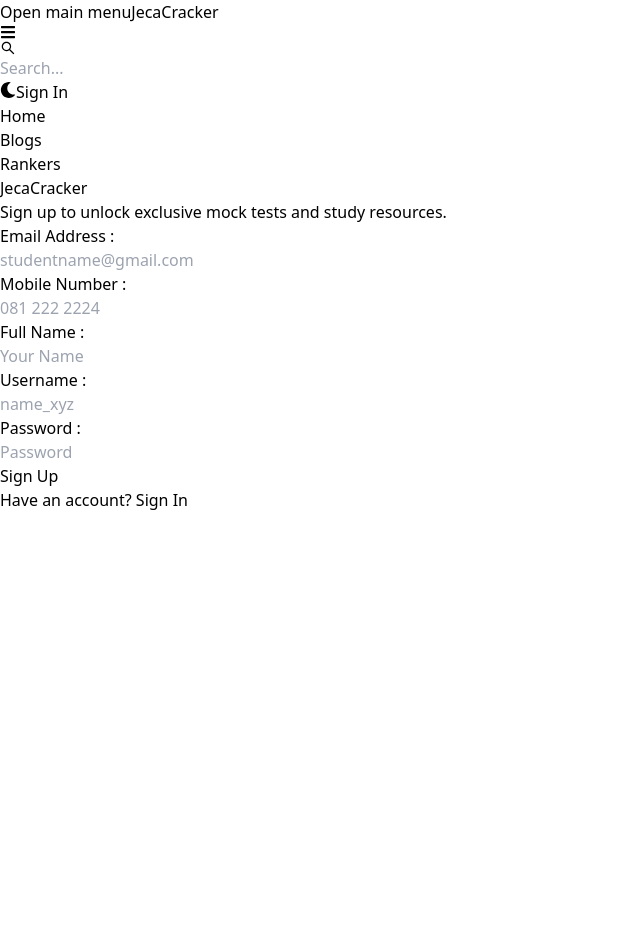
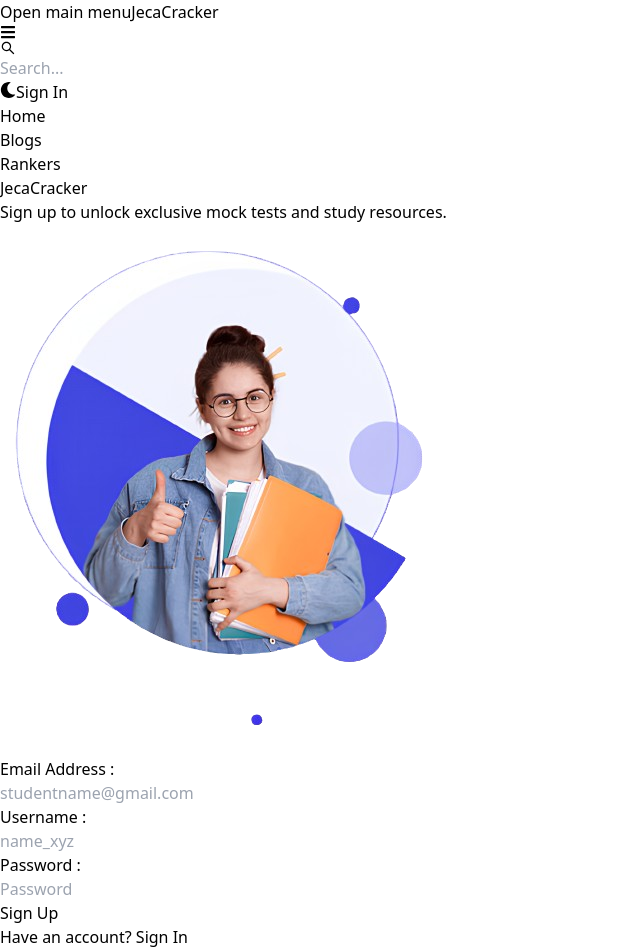
Before and after one commit to RajeshVerma1612/Mern, a React (Vite) app in the folder frontend/: page /signup in a window 1280 px wide. Shown: the whole page, without its empty margins (0-640 px from the left). Before the commit the page ends 800 px from the top, so only its background shows below. Built offline with nearby package versions, Linux system fonts and the light colour scheme.

Commit message:
add functionality to the sign up page

```diff
--- a/frontend/src/pages/SignUp.jsx
+++ b/frontend/src/pages/SignUp.jsx
@@ -1,32 +1,91 @@
-import { Button, Label, TextInput } from 'flowbite-react';
-import React from 'react'
-import { Link } from 'react-router-dom';
+import { Alert, Button, Label, Spinner, TextInput } from 'flowbite-react';
+import { set } from 'mongoose';
+import { useState } from 'react';
+import { Link,useNavigate } from 'react-router-dom';
+
 
 function SignUp() {
+  const [formData, setFormData] = useState({});
+  const [loading, setLoading] = useState(false);
+  const [errorMessage, setErrorMessage] = useState(null);
+  const navigate=useNavigate();
+
+  const handleChange = (e) => {
+    setFormData({ ...formData, [e.target.id]: e.target.value.trim() });
+  }
+
+
+  const handleSubmit = async (e) => {
+    e.preventDefault();
+    if (!formData.username || !formData.email || !formData.password) {
+      return setErrorMessage('Please fill out all fields.');
+    }
+    try {
+      setLoading(true);
+      setErrorMessage(null);
+      const res = await fetch('/api/auth/signup', {
+        method: 'POST',
+        headers: { 'Content-Type': 'application/json' },
+        body: JSON.stringify(formData),
+      });
+      const data = await res.json();
+      if(data.success===false){
+        setLoading(false);
+        return setErrorMessage(data.message);
+      }
+      setLoading(false);
+      if(res.ok){
+        navigate('/signin');
+      }
+    } catch (error) {
+      setErrorMessage(error.message);
+      setLoading(false);
+    }
+  }
+
   return (
-    <div className='min-h-screen mt-20' >
-      <div className='flex p-3 max-w-3xl mx-auto flex-col md:flex-row md:items-center gap-5'>
+    <div className='min-h-screen mt-12' >
+      <div className='flex p-6 max-w-3xl mx-auto flex-col md:flex-row md:items-center gap-5'>
         {/* left  */}
         <div className='flex-1'>
           <Link to='/' className=' text-4xl font-bold dark:text-white' ><span className='px-2 py-1 bg-gradient-to-r from-blue-200 via-cyan-500 to-blue-700 text-white rounded-md'>Jeca</span>Cracker</Link>
-          <p className='text-sm mt-5'>Sign up to unlock exclusive mock tests and study resources.</p>
+          <p className='text-sm mt-5 font-semibold '>Sign up to unlock exclusive mock tests and study resources.</p>
+          <div className='hidden md:inline'>
+            <img src={'./images/signupgirl.png'} alt="Signup" />
+          </div>
         </div>
 
         {/* right  */}
-        <div className='flex-1'>
-            <form className='flex flex-col gap-4'>
-              <div className=''>
-                <Label value='Email Address :'/><TextInput type='email' placeholder='studentname@gmail.com' id='email' required/>
-                <Label value='Mobile Number :'/><TextInput type='tel' placeholder='081 222 2224' maxLength={10} id='phone' required/>
-                <Label value='Full Name :'/><TextInput type='text' placeholder='Your Name' id='fullname' required/>
-                <Label value='Username :'/><TextInput type='text' placeholder='name_xyz' id='username' required/>
-                <Label value='Password :'/><TextInput type='text' placeholder='Password' id='password' required/>
-              </div>
-              <Button gradientDuoTone="purpleToBlue" type='submit'>Sign Up</Button>
-            </form>
-            <div className='flex gap-2 text-sm mt-5'>
-              <span>Have an account?</span><Link to='/signin' className='text-blue-500'> Sign In</Link>
+        <div className='flex-1 flex-col'>
+        <div className='flex-1 p-3 border border-gray-300 rounded'>
+          <form className='flex flex-col gap-4' onSubmit={handleSubmit}>
+            <div className='md:mx-8 md:my-4'>
+              <Label value='Email Address :' /><TextInput type='email' placeholder='studentname@gmail.com' id='email' onChange={handleChange} />
+              {/* <Label value='Mobile Number :'/><TextInput type='tel' placeholder='081 222 2224' maxLength={10} id='phone' required onChange={handleChange}/> */}
+              {/* <Label value='Full Name :'/><TextInput type='text' placeholder='Your Name' id='fullname' required onChange={handleChange}/> */}
+              <Label value='Username :' /><TextInput type='text' placeholder='name_xyz' id='username' onChange={handleChange} />
+              <Label value='Password :' /><TextInput type='password' placeholder='Password' id='password' onChange={handleChange} />
             </div>
+            <Button gradientDuoTone="purpleToBlue" type='submit' disabled={loading}>
+                {
+                  loading ? (
+                    <><Spinner size='sm'/>
+                    <span className='pl-3'>Loading...</span></>
+                  ) : 'Sign Up'
+                }
+            </Button>
+          </form>
+          <div className='flex gap-2 text-sm mt-5'>
+            <span>Have an account?</span><Link to='/signin' className='text-blue-500'> Sign In</Link>
+          </div>
+        </div>
+        {
+          errorMessage && (
+            <Alert className='mt-5' color='failure'>
+              {errorMessage}
+            </Alert>
+          )
+        }
         </div>
       </div>
     </div>
--- a/frontend/vite.config.js
+++ b/frontend/vite.config.js
@@ -3,5 +3,13 @@
 
 // https://vitejs.dev/config/
 export default defineConfig({
+  server:{
+    proxy:{
+      '/api':{
+        target:'http://localhost:3000',
+        secure:false,
+      },
+    },
+  },
   plugins: [react()],
 })
```
Also changed, not shown: frontend/public/images/signupgirl.png (added).
